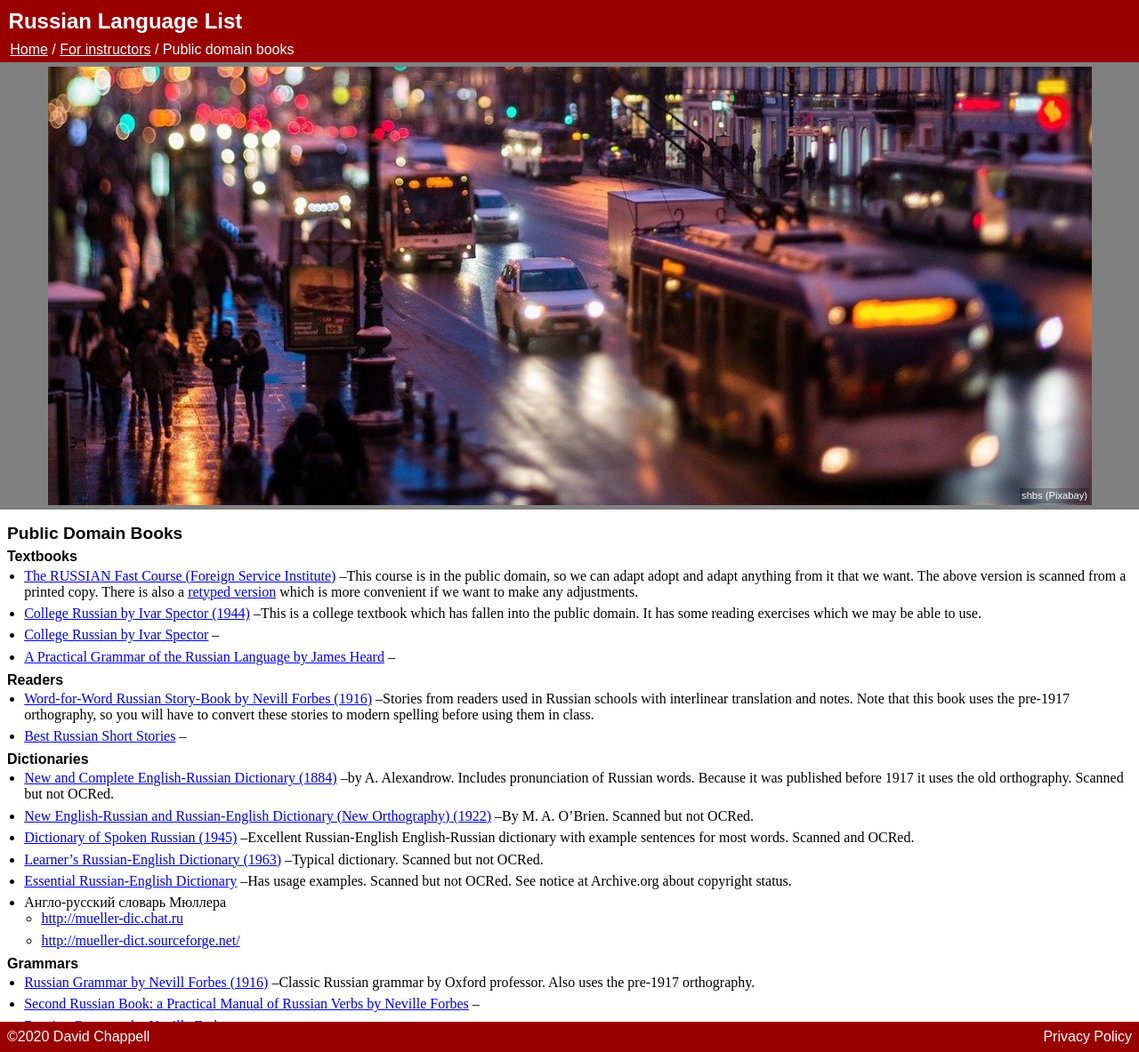
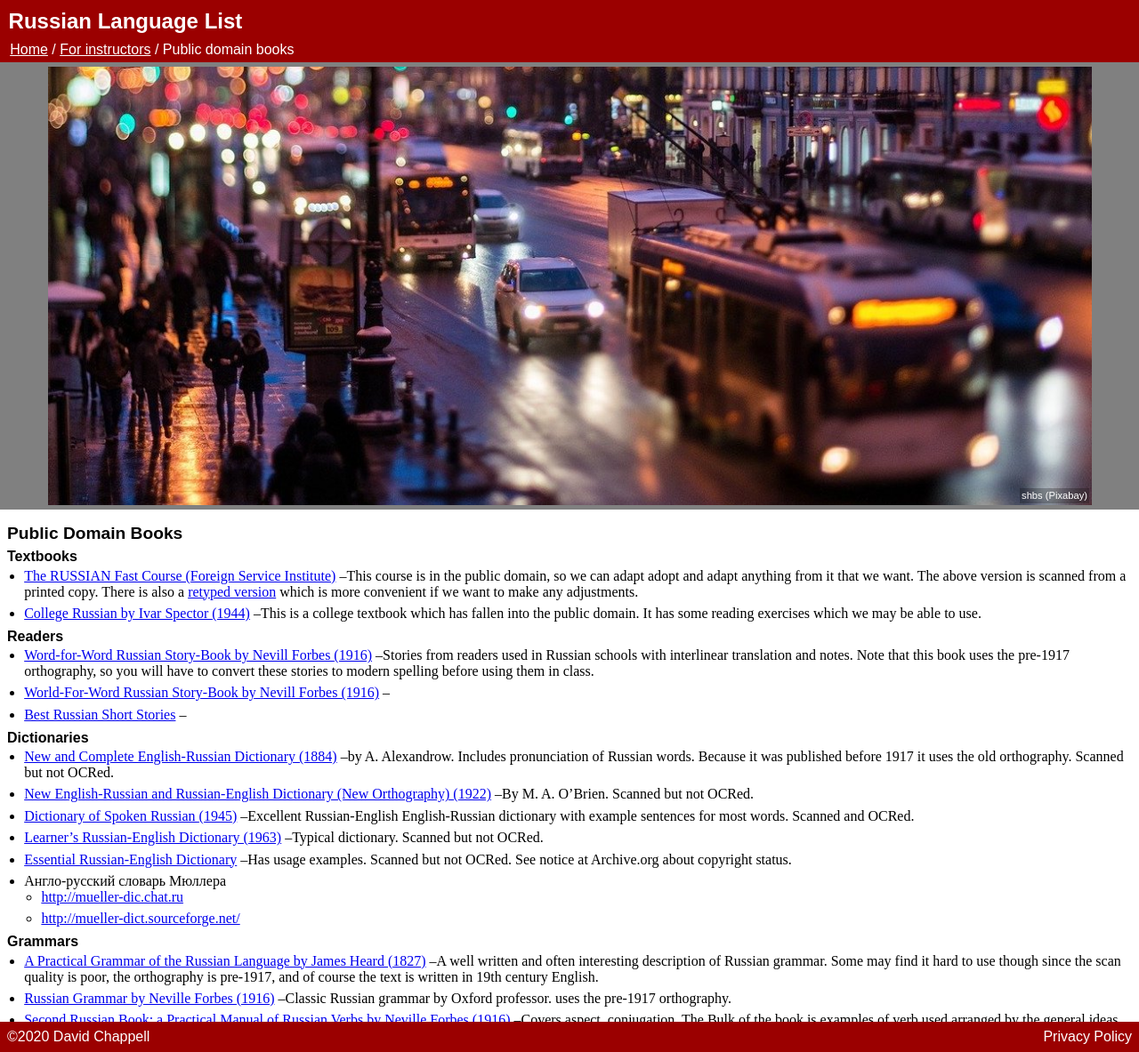
Before and after one commit to david672orford/russian-language-list, a Jekyll site: the page built from for-instructors/public-domain-books.md, in a window 1280 px wide. Shown: the whole page at 89% size. Built offline with Jekyll 4.4.1, drawn with Linux system fonts in a browser that asks for light colours; our own code applies the rules of GitHub Pages for plain Markdown files.

Commit message:
added some book descriptions

```diff
--- a/for-instructors/public-domain-books.md
+++ b/for-instructors/public-domain-books.md
@@ -10,13 +10,9 @@ title_alt: Open books load as tiles with pages up
 	anything from it that we want. The above version is scanned from a printed
 	copy. There is also a [retyped version](http://www.google.com/url?q=http%3A%2F%2Fwww.yojik.eu%2Far01s04.xhtml&sa=D&sntz=1&usg=AFQjCNGeCz_ruAkeXe72oQ6VyHZzGiHaGw)
 	which is more convenient if we want to make any adjustments.
-* [College Russian by Ivar Spector (1944)](http://www.google.com/url?q=http%3A%2F%2Fbabel.hathitrust.org%2Fcgi%2Fpt%3Fid%3Dmdp.39015027651382%3Bview%3D1up%3Bseq%3D7&sa=D&sntz=1&usg=AFQjCNFw-jMxydS0U4l5lyLbDoPaDeXO3w)
+* [College Russian by Ivar Spector (1944)](https://babel.hathitrust.org/cgi/pt?id=mdp.39015027651382;view=1up;seq=7)
 	--This is a college textbook which has fallen into the public domain. It
 	has some reading exercises which we may be able to use.
-* [College Russian by Ivar Spector](https://babel.hathitrust.org/cgi/pt?id=mdp.39015027651382;view=1up;seq=7)
-	--
-* [A Practical Grammar of the Russian Language by James Heard](https://archive.org/details/apracticalgramm01heargoog/page/n6)
-	--
 
 ### Readers
 * [Word-for-Word Russian Story-Book by Nevill Forbes (1916)](https://books.google.com/books?id=e5oTAAAAQAAJ&printsec=frontcover&hl=ru&source=gbs_ge_summary_r&cad=0#v=onepage&q&f=false)
@@ -24,6 +20,8 @@ title_alt: Open books load as tiles with pages up
 	and notes. Note that this book uses the pre-1917 orthography, so you
 	will have to convert these stories to modern spelling before using
 	them in class.
+* [World-For-Word Russian Story-Book by Nevill Forbes (1916)](https://books.google.com/books?id=e5oTAAAAQAAJ&printsec=frontcover&hl=ru&source=gbs_ge_summary_r&cad=0#v=onepage&q&f=false)
+	--
 * [Best Russian Short Stories](https://archive.org/details/bestrussianshor00seltgoog/page/n3)
 	--
 
@@ -45,16 +43,21 @@ title_alt: Open books load as tiles with pages up
     * [http://mueller-dict.sourceforge.net/](http://mueller-dict.sourceforge.net/)
 
 ### Grammars
-* [Russian Grammar by Nevill Forbes (1916)](https://books.google.com/books?id=e5oTAAAAQAAJ&printsec=frontcover&hl=ru&source=gbs_ge_summary_r&cad=0#v=onepage&q&f=false)
-	--Classic Russian grammar by Oxford professor. Also uses the pre-1917
+* [A Practical Grammar of the Russian Language by James Heard (1827)](https://archive.org/details/apracticalgramm01heargoog/page/n6)
+	--A well written and often interesting description of Russian grammar.
+	Some may find it hard to use though since the scan quality is poor, the
+	orthography is pre-1917, and of course the text is written in 19th
+	century English.
+* [Russian Grammar by Neville Forbes (1916)](https://archive.org/details/russiangrammar00forbgoog/page/n6)
+	--Classic Russian grammar by Oxford professor. uses the pre-1917
 	orthography.
-* [Second Russian Book: a Practical Manual of Russian Verbs by Neville Forbes](https://archive.org/details/secondrussianbo00forbgoog/page/n6)
+* [Second Russian Book: a Practical Manual of Russian Verbs by Neville Forbes (1916)](https://archive.org/details/secondrussianbo00forbgoog/page/n6)
+	--Covers aspect, conjugation. The Bulk of the book is examples of verb used
+	arranged by the general ideas expressed such as "Want, Wish, Should Like",
+	or "Lift, Accept, Take off".
+* [A Concise Grammar of the Russian Language by Leonard A. Magnus (1916)](https://archive.org/details/aconcisegrammar00magngoog/page/n8)
 	--
-* [Russian Grammar by Neville Forbes](https://archive.org/details/russiangrammar00forbgoog/page/n6)
-	--
-* [Russian Conversation-Grammar](https://archive.org/details/russianconversat1922mott/pa)
-	--
-* [A Concise Grammar of the Russian Language](https://archive.org/details/aconcisegrammar00magngoog/page/n8)
-	--
-* [A Practical Grammar of the Russian](https://archive.org/details/apracticalgramm01heargoog/page/n6)
-	--
+* [Russian Conversation-Grammar (1922)](https://archive.org/details/russianconversat1922mott/pa)
+	--Very interesting grammar. Written by an Italian professor in grammatical but
+	slightly unusual English. Though this book was published in 1922, pre-1917
+	orthography is still used. Author uses "thou" freely in examples and translations.
```
Also changed, not shown: TODO.md (+1 -0 lines).
